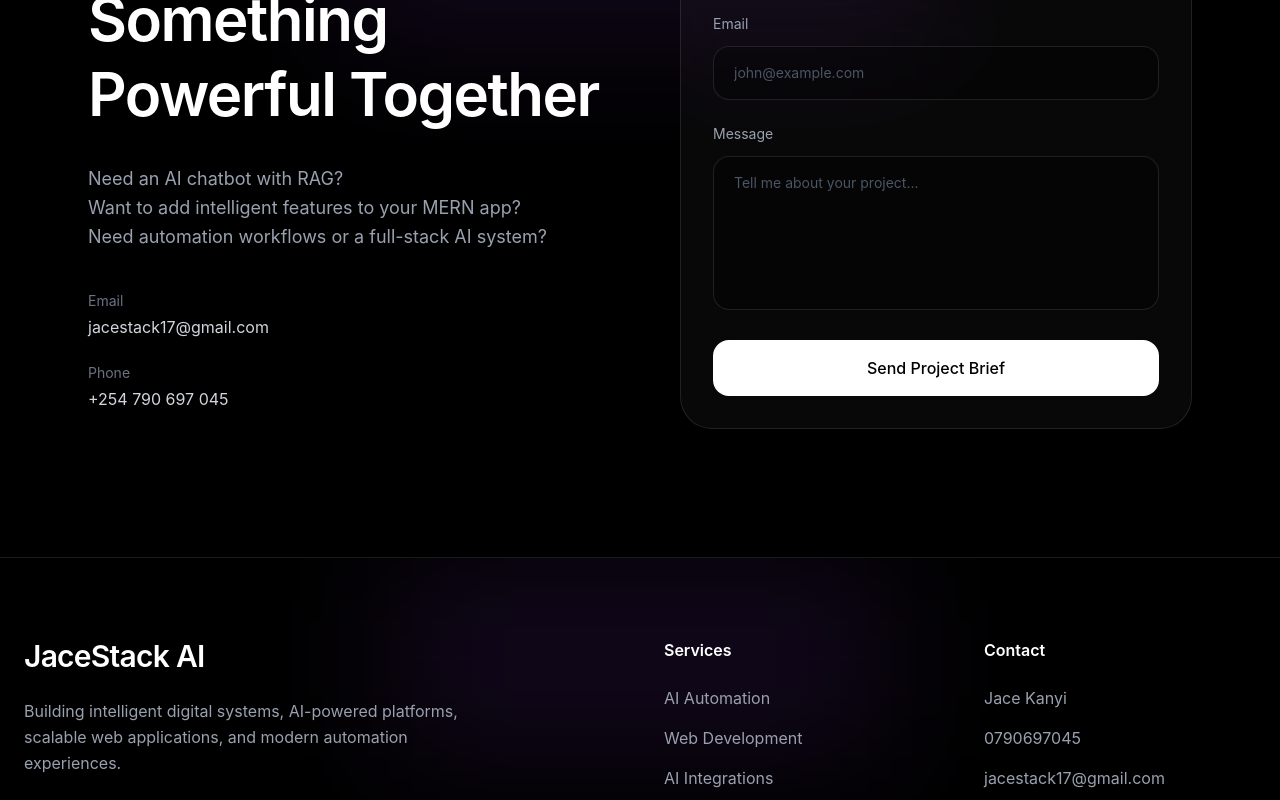
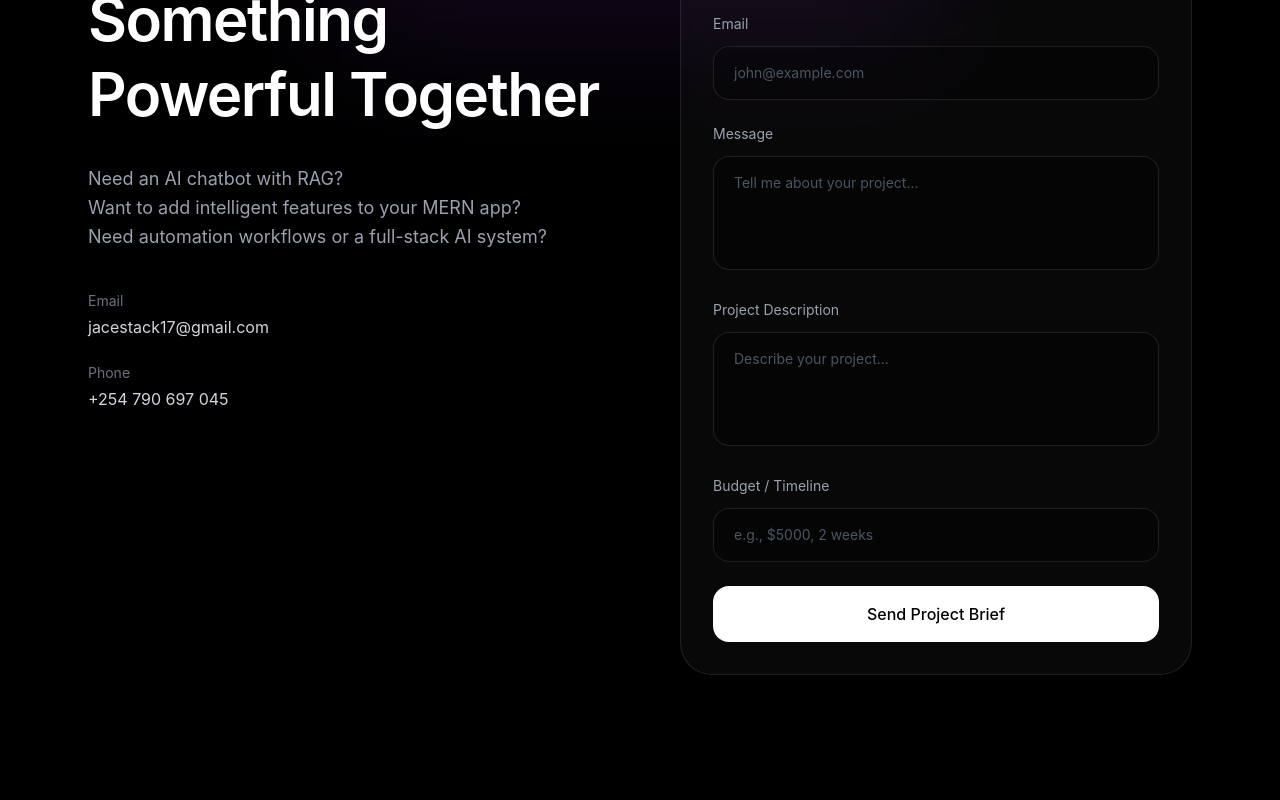
Before and after one commit to Jack17kdb/jacestack, a React (Vite) app in the folder frontend/: page / in a window 1280 px wide. Shown: the part 7615-8415 px from the top of the page. Built offline with nearby package versions, Linux system fonts and the light colour scheme; no server answers.

Commit message:
deploy to render

```diff
--- a/frontend/src/components/Contact.jsx
+++ b/frontend/src/components/Contact.jsx
@@ -3,13 +3,6 @@ import axios from 'axios';
 
 const BREVO_KEY = import.meta.env.VITE_BREVO_API_KEY;
 const FROM_EMAIL = import.meta.env.VITE_EMAIL_ADDRESS;
-
-const getRateData = () => {
-	try {
-		return JSON.parse(sessionStorage.getItem('_crl') || '{"count":0,"ts":0}');
-	} catch { return { count: 0, ts: 0 }; }
-};
-const setRateData = (d) => sessionStorage.setItem('_crl', JSON.stringify(d));
 
 const Contact = () => {
 	const [form, setForm] = useState({ name: '', email: '', message: '', projectDescription: '', budgetTimeline: '' });
@@ -20,9 +13,6 @@ const Contact = () => {
 
 	const handleSubmit = async (e) => {
 		e.preventDefault();
-
-		const rd = getRateData();
-		if (rd.count >= 3) { setStatus('rate'); return; }
 
 		const name = sanitize(form.name);
 		const email = sanitize(form.email);
@@ -40,7 +30,7 @@ const Contact = () => {
 					to: [{ email: 'jacestack17@gmail.com', name: 'Jace' }],
 					replyTo: { email: email, name: name },
 					subject: `New message from ${name} via JaceStack AI`,
-					htmlContent: `<div style="font-family:sans-serif;color:#333;max-width:600px;padding:24px"><h2 style="margin:0 0 16px">New Project Brief</h2><p><strong>Name:</strong> ${name}</p><p><strong>Email:</strong> <a href="mailto:${email}">${email}</a></p><hr style="border:none;border-top:1px solid #eee;margin:20px 0"/><p><strong>Project Description:</strong></p><p style="line-height:1.7;white-space:pre-wrap">${projectDescription.replace(/\n/g,'<br/>')}</p><p><strong>Budget / Timeline:</strong> ${sanitize(form.budgetTimeline) || 'Not specified'}</p></div>`,
+					htmlContent: `<div style="font-family:sans-serif;color:#333;max-width:600px;padding:24px"><h2 style="margin:0 0 16px">New Project Brief</h2><p><strong>Name:</strong> ${name}</p><p><strong>Email:</strong> <a href="mailto:${email}">${email}</a></p><hr style="border:none;border-top:1px solid #eee;margin:20px 0"/><p><strong>Message:</strong></p><p style="line-height:1.7;white-space:pre-wrap">${userMessage.replace(/\n/g,'<br/>')}</p><p><strong>Project Description:</strong></p><p style="line-height:1.7;white-space:pre-wrap">${projectDescription.replace(/\n/g,'<br/>')}</p><p><strong>Budget / Timeline:</strong> ${sanitize(form.budgetTimeline) || 'Not specified'}</p></div>`,
 				},
 				{
 					headers: {
@@ -50,7 +40,6 @@ const Contact = () => {
 					timeout: 10000,
 				}
 			);
-			setRateData({ count: rd.count + 1, ts: Date.now() });
 			setStatus('ok');
 			setForm({ name: '', email: '', message: '', projectDescription: '', budgetTimeline: '' });
 		} catch (err) {
@@ -110,13 +99,36 @@ const Contact = () => {
 							<div>
 								<label className="block text-sm text-gray-400 mb-3">Message</label>
 								<textarea
-									rows="6"
+									rows="4"
 									placeholder="Tell me about your project..."
 									value={form.message}
 									onChange={e => set('message', e.target.value)}
 									required
 									maxLength={2000}
 									className="w-full rounded-2xl border border-white/10 bg-black/30 px-5 py-4 outline-none focus:border-purple-500 transition resize-none text-white placeholder:text-gray-600 text-sm"
+								/>
+							</div>
+							<div>
+								<label className="block text-sm text-gray-400 mb-3">Project Description</label>
+								<textarea
+									rows="4"
+									placeholder="Describe your project..."
+									value={form.projectDescription}
+									onChange={e => set('projectDescription', e.target.value)}
+									required
+									maxLength={2000}
+									className="w-full rounded-2xl border border-white/10 bg-black/30 px-5 py-4 outline-none focus:border-purple-500 transition resize-none text-white placeholder:text-gray-600 text-sm"
+								/>
+							</div>
+							<div>
+								<label className="block text-sm text-gray-400 mb-3">Budget / Timeline</label>
+								<input
+									type="text"
+									placeholder="e.g., $5000, 2 weeks"
+									value={form.budgetTimeline}
+									onChange={e => set('budgetTimeline', e.target.value)}
+									maxLength={200}
+									className="w-full rounded-2xl border border-white/10 bg-black/30 px-5 py-4 outline-none focus:border-purple-500 transition text-white placeholder:text-gray-600 text-sm"
 								/>
 							</div>
 
@@ -128,11 +140,6 @@ const Contact = () => {
 							{status === 'err' && (
 								<p className="text-red-400 text-sm px-4 py-3 rounded-xl bg-red-500/10 border border-red-500/20">
 									Something went wrong. Email me directly at jacestack17@gmail.com
-								</p>
-							)}
-							{status === 'rate' && (
-								<p className="text-yellow-400 text-sm px-4 py-3 rounded-xl bg-yellow-500/10 border border-yellow-500/20">
-									Too many submissions. Please email me directly.
 								</p>
 							)}
 
```
